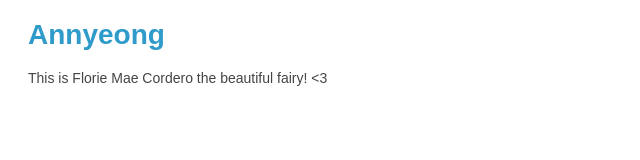
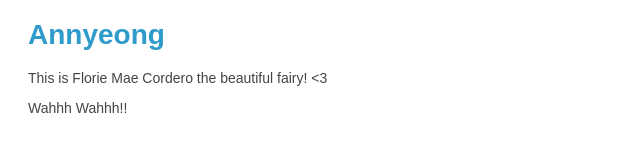
Before and after one commit to FlorieMaeCordero/moshi-test-page, a plain HTML site: page index.html in a window 1280 px wide. Shown: the whole page, without its empty margins (0-640 px from the left). Drawn offline with Linux system fonts and the light colour scheme; a web font is replaced by a local one.

Commit message:
Added wahhh wahh in index.html

```diff
--- a/index.html
+++ b/index.html
@@ -10,7 +10,7 @@
 
     <h1> Annyeong</h1>
     <p> This is Florie Mae Cordero the beautiful fairy!  &lt;3</p>
-
+    <p> Wahhh Wahhh!!</p>
 
 </body>
 </html>
```
